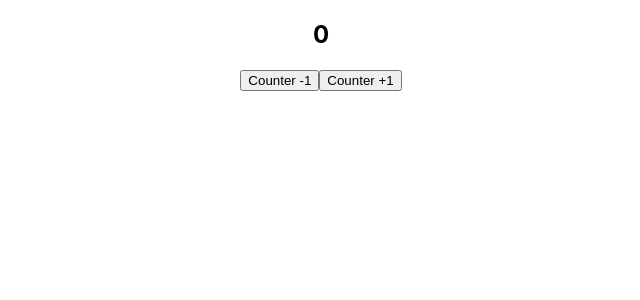
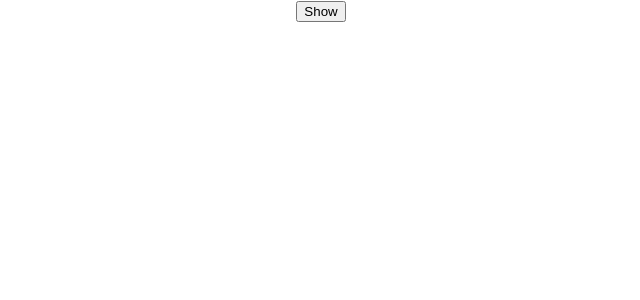
Before and after one commit to KeremAkkusDev/react-bootcamp, a React (Create React App) app: page / in a window 1280 px wide. Shown: the top 300 px of the page, without its empty margins (319-959 px from the left). Built offline with nearby package versions, Linux system fonts and the light colour scheme.

Commit message:
Using the Effect Hook (useEffect)

```diff
--- a/src/App.js
+++ b/src/App.js
@@ -1,7 +1,7 @@
 import "./App.css";
-import UseState from "./UseState";
+import UseEffect from './UseEffect';
 /*
-import UseEffect from './UseEffect';
+  import UseState from "./UseState";
   import UseRef from './UseRef';
   import UseReducer from './UseReducer';
   import Memoization from './Memoization-UseCallback';
@@ -16,9 +16,9 @@ import UseEffect from './UseEffect';
 function App() {
   return (
     <div className="App">
-      <UseState/>
+      <UseEffect/>
       {/*
-        <UseEffect/>
+        <UseState/>
         <UseRef/>
         <UseReducer/>
         <Memoization/>
```
